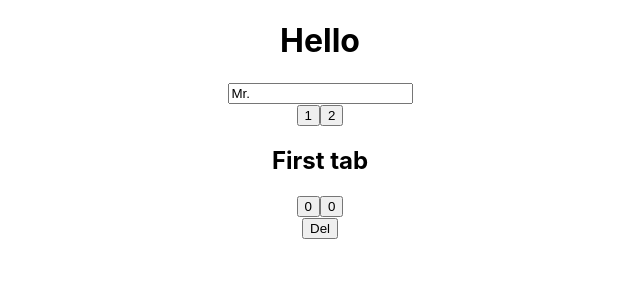
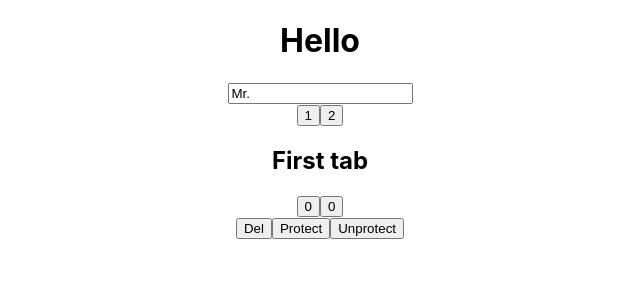
Before and after one commit to Dobuzi/Nooks, a React (Create React App) app: page / in a window 1280 px wide. Shown: the top 300 px of the page, without its empty margins (320-960 px from the left). Built offline with nearby package versions, Linux system fonts and the light colour scheme.

Commit message:
usePreventLeave

```diff
--- a/src/App.js
+++ b/src/App.js
@@ -9,6 +9,7 @@
 import useClick from "./useClick/index";
 import useHover from "./useHover";
 import useConfirm from "./useConfirm";
+import usePreventLeave from "./usePreventLeave";
 
 export default function App() {
     const noAt = (value) => !value.includes("@");
@@ -44,6 +45,8 @@
 
     const confirmAction = useConfirm(MSG, delWorld, letItbeWorld);
 
+    const { enablePrevent, disablePrevent } = usePreventLeave();
+
     const titleUpdater = useTitle("Loading...");
     setTimeout(() => titleUpdater("Home"), 3000);
     useEffect(() => {
@@ -69,6 +72,8 @@
             </div>
             <div>
                 <button onClick={confirmAction}>Del</button>
+                <button onClick={enablePrevent}>Protect</button>
+                <button onClick={disablePrevent}>Unprotect</button>
             </div>
         </div>
     );
--- /dev/null
+++ b/src/usePreventLeave/index.js
@@ -0,0 +1 @@
+export { usePreventLeave as default } from "./usePreventLeave";
--- /dev/null
+++ b/src/usePreventLeave/usePreventLeave.js
@@ -0,0 +1,11 @@
+export const usePreventLeave = () => {
+    const listener = (event) => {
+        event.preventDefault();
+        event.returnValue = "";
+    };
+    const enablePrevent = () =>
+        window.addEventListener("beforeunload", listener);
+    const disablePrevent = () =>
+        window.removeEventListener("beforeunload", listener);
+    return { enablePrevent, disablePrevent };
+};
```
Also changed, not shown: 1 other file (tests, documents, lock files or other folders).
